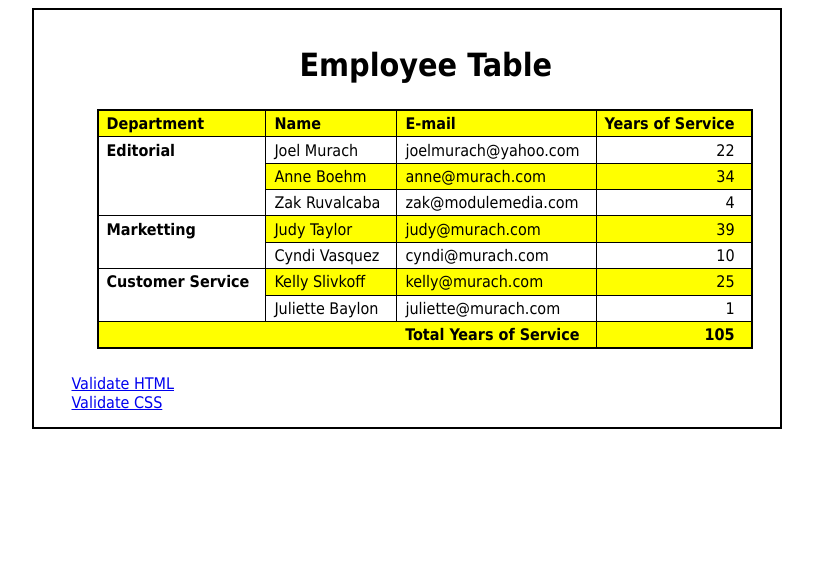
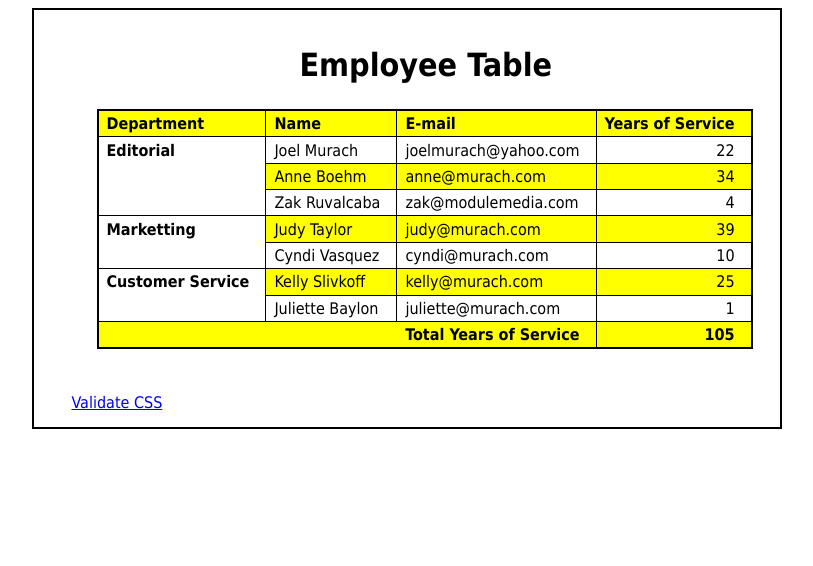
Before and after one commit to Leventgmrkc/ForWeb, a PHP site: page /act.html in a window 1280 px wide. Shown: the top 566 px of the page, without its empty margins (233-1046 px from the left). Run offline with PHP 8.4, Linux system fonts and the light colour scheme.

Commit message:
Add files via upload

```diff
--- a/act.html
+++ b/act.html
@@ -66,8 +66,8 @@
 			</tbody>
 		</table>
 		<footer>
-			<a href="https://validator.w3.org/check?uri=referer">Validate HTML</a> <br>
-			<a href="https://jigsaw.w3.org/css-validator/check/referer">Validate CSS</a>
+			 <br>
+			<a href="new.css">Validate CSS</a>
 		</footer>
 	</div>
 </body>
--- a/cs1.html
+++ b/cs1.html
@@ -79,7 +79,7 @@ Charlotte, NC 28213. See <a href="http://maps.google.com">Google Maps</a> for di
 <p><i>Copyright &copy; JavaJam Coffee House<br>
 manager@javajam.com</i></p>
 
-<a href="act.html">Activity2</a>
+
 
 
 </body>
```
Also changed, not shown: home.html (+9 -0 lines), Lab1.html (line endings or trailing spaces), new.css (line endings or trailing spaces).
